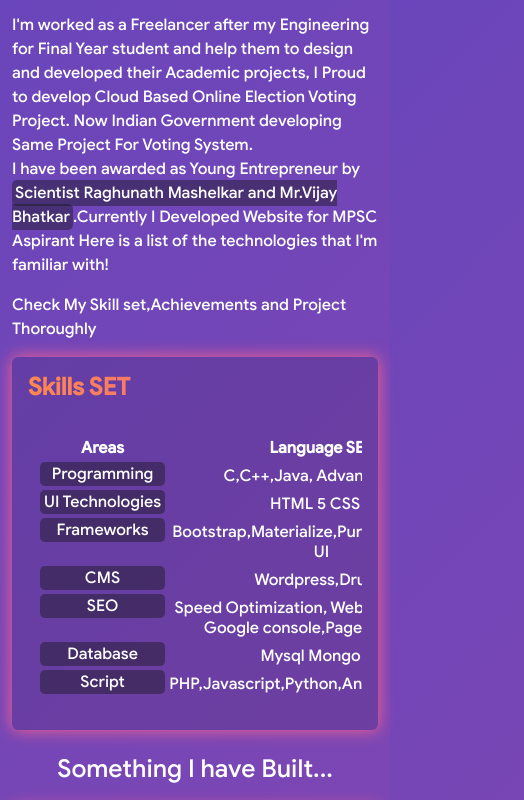
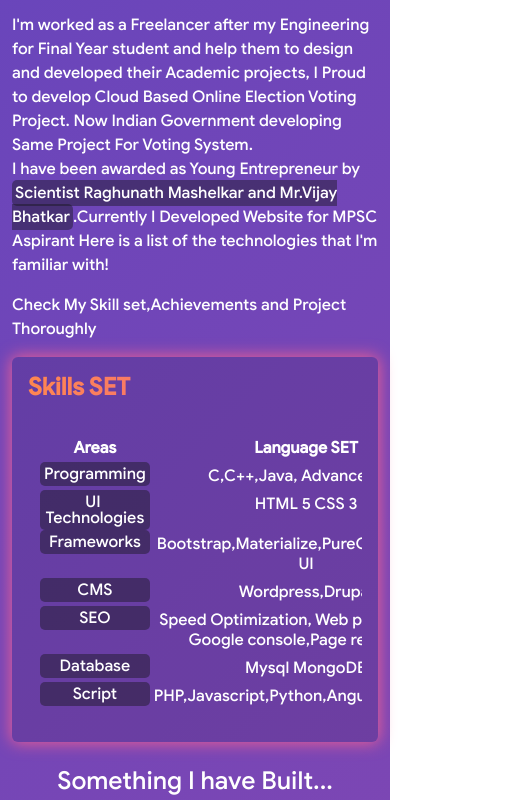
Before and after one commit to shubhamvv611/Portfolio-Shubhamvv611, a plain HTML site: page index.html in a window 390 px wide. Shown: the part 1197-1997 px from the top of the page, 524 px wide, since content can reach past the window. Drawn offline with Linux system fonts and the light colour scheme; files whose address does not match are found by name.

Commit message:
media settings changes

```diff
--- a/css/style.css
+++ b/css/style.css
@@ -177,3 +177,18 @@ ul.timeline > li:before {
 {
     text-align: justify!important;
 }
+.badge
+{
+    white-space: break-spaces;
+}
+@media screen and (max-width: 600px) {
+.row
+{
+    flex-direction: column;
+    flex-wrap: nowrap;
+    align-content: flex-start;
+    justify-content: center;
+    align-items: flex-start;
+
+}
+}
```
